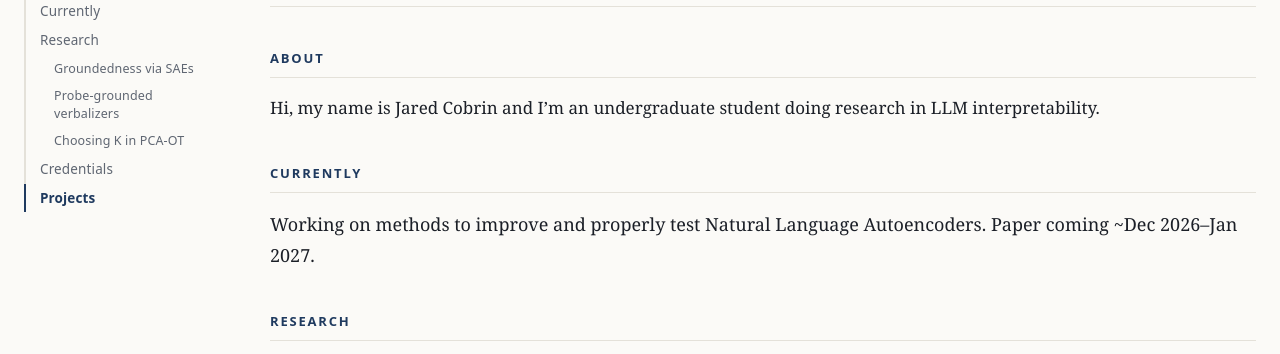
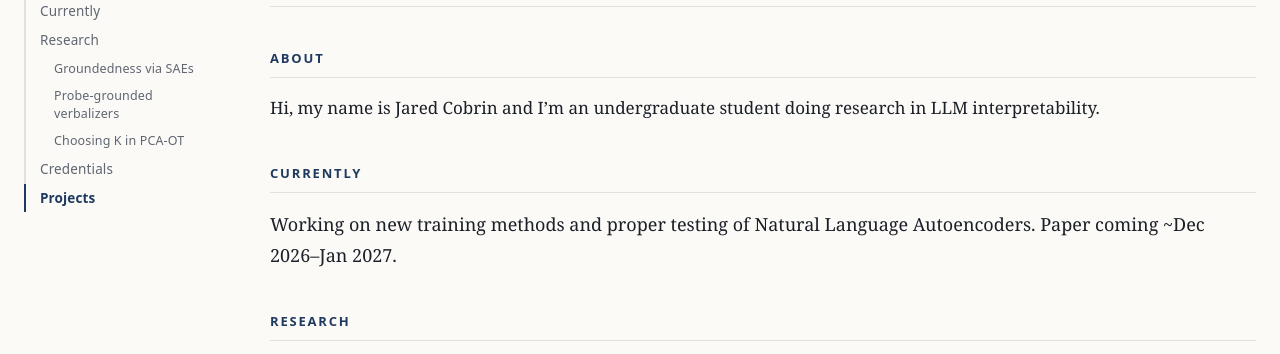
Before and after one commit to jaredcobrin/jaredcobrin.github.io, a plain HTML site: page index.html in a window 1280 px wide. Shown: the part 200-554 px from the top of the page. Drawn offline with Linux system fonts and the light colour scheme.

Commit message:
Reword Currently line
Co-Authored-By: Claude Sonnet 5.5 <noreply@anthropic.com>
Claude-Session: https://claude.ai/code/session_01RMU26cbhxH5MftZHd86oNG

```diff
--- a/index.html
+++ b/index.html
@@ -29,7 +29,7 @@
 
   <section id="currently">
     <h2>Currently</h2>
-    <p class="lead">Working on methods to improve and properly test Natural Language Autoencoders. Paper coming ~Dec 2026&ndash;Jan 2027.</p>
+    <p class="lead">Working on new training methods and proper testing of Natural Language Autoencoders. Paper coming ~Dec 2026&ndash;Jan 2027.</p>
   </section>
 
   <section id="research">
```
